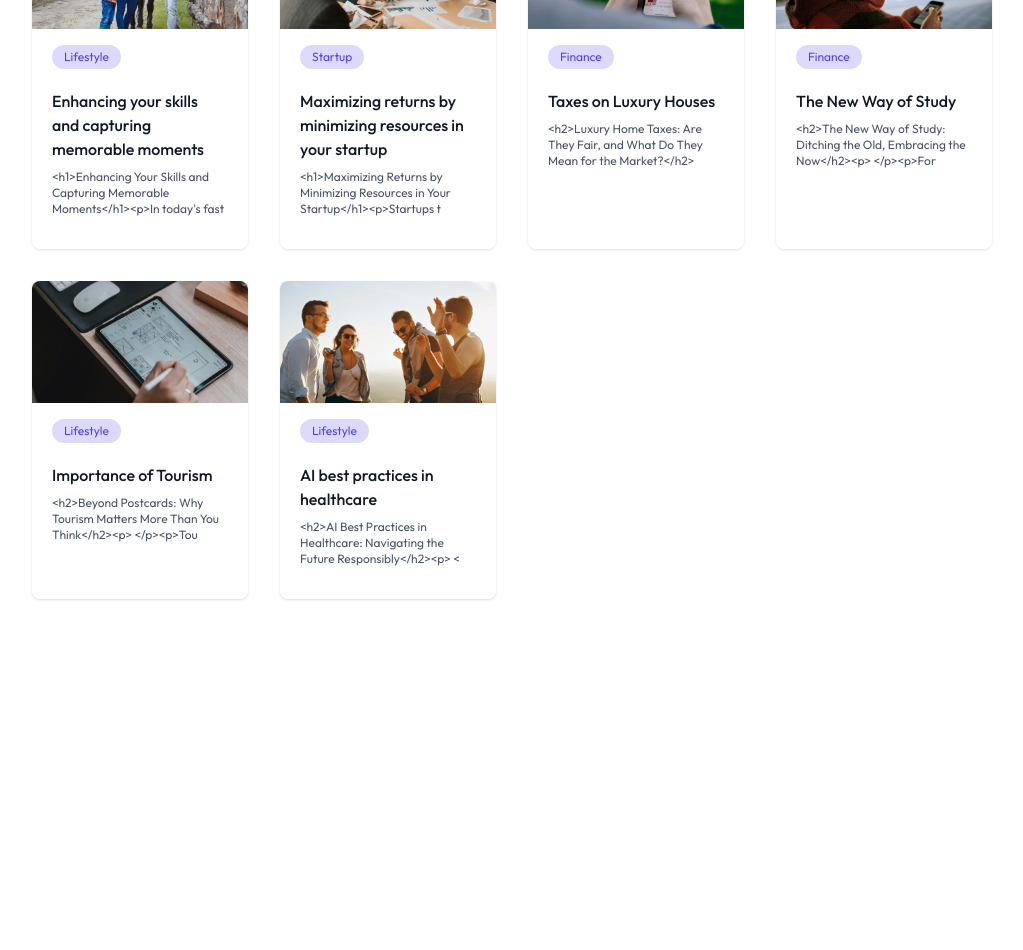
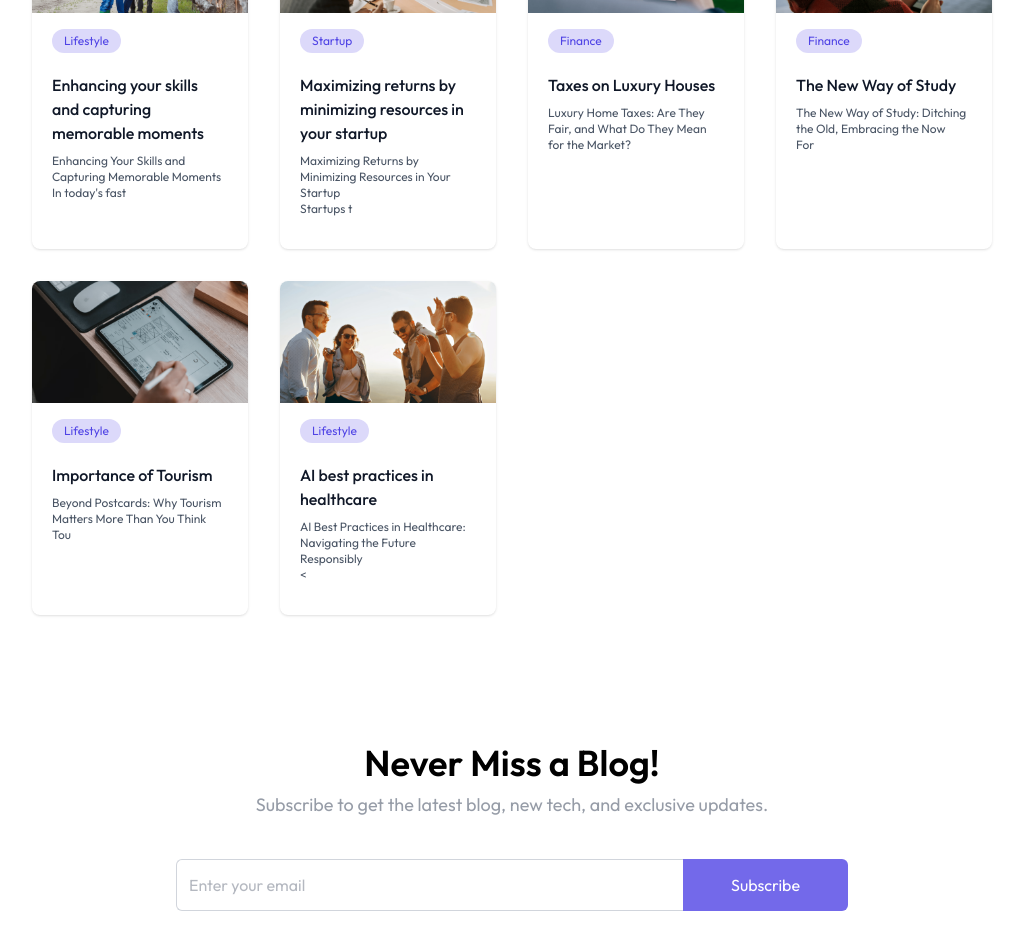
Before and after one commit to Suryapratap01/BlogNew, a React (Vite) app in the folder Blog/client/: page / in a window 1280 px wide. Shown: the part 1060-2010 px from the top of the page, without its empty margins (128-1151 px from the left). Before the commit the page ends 1755 px from the top, so only its background shows below. Built offline with nearby package versions, Linux system fonts and the light colour scheme.

Commit message:
Newsletter working

```diff
--- a/Blog/client/index.html
+++ b/Blog/client/index.html
@@ -2,7 +2,7 @@
 <html lang="en">
   <head>
     <meta charset="UTF-8" />
-    <link rel="icon" type="image/svg+xml" href="/favicon.svg" />
+    <link rel="icon" type="image/svg+xml" href="./src/assets/favicon.svg" />
     <meta name="viewport" content="width=device-width, initial-scale=1.0" />
     <title>Blog-GreatStack</title>
   </head>
--- a/Blog/client/src/App.jsx
+++ b/Blog/client/src/App.jsx
@@ -8,7 +8,7 @@ const App = () => {
     <div>
       <Routes>
         <Route path='/' element={<Home />} />
-        <Route path='/blog' element={<Blog />} />
+        <Route path='/blog/:id' element={<Blog />} />
       </Routes>
       {/* <h1>My Blog</h1> */}
     </div>
--- a/Blog/client/src/components/BlogCard.jsx
+++ b/Blog/client/src/components/BlogCard.jsx
@@ -10,7 +10,7 @@ const BlogCard = ({blog}) => {
         <span className='ml-5 mt-4 px-3 py-1 inline-block bg-primary/20 rounded-full text-primary text-xs'>{category}</span>
         <div className='p-5'>
             <h5 className='mb-2 font-medium text-gray-900'>{title}</h5>
-            <p className='mb-3 text-xs text-gray-600'>{description.slice(0,80)}</p>
+            <p className='mb-3 text-xs text-gray-600' dangerouslySetInnerHTML={{ __html: description.slice(0,80) }}></p>
         </div>
     </div>
   )
--- /dev/null
+++ b/Blog/client/src/components/Newsletter.jsx
@@ -0,0 +1,16 @@
+import React from 'react'
+
+const Newsletter = () => {
+  return (
+    <div className='flex flex-col items-center justify-center text-center space-y-2 my-32'>
+        <h1 className="md:text-4xl text-2xl font-semibold">Never Miss a Blog!</h1>
+        <p className='md:text-lg text-gray-500/70 pb-8'>Subscribe to get the latest blog, new tech, and exclusive updates.</p>
+        <form className='flex items-center justify-between max-w-2xl w-full md:h-13 h-12'>
+            <input type="email" placeholder='Enter your email' required className='border border-gray-300 rounded-md h-full border-r-0 outline-none w-full rounded-r-none px-3 text-gray-500' />
+            <button type='submit' className='md:px-12 px-8 h-full text-white bg-primary/80 hover:bg-primary transition-all cursor-pointer rounded-md rounded-l-none'>Subscribe</button>
+        </form>
+    </div>
+  )
+}
+
+export default Newsletter
--- a/Blog/client/src/pages/Home.jsx
+++ b/Blog/client/src/pages/Home.jsx
@@ -3,6 +3,7 @@ import Navbar from '../components/Navbar'
 import Header from '../components/Header'
 import BlogList from '../components/BlogList'
 import BlogCard from '../components/BlogCard'
+import Newsletter from '../components/NewsLetter'
 
 const Home = () => {
   return (
@@ -10,6 +11,7 @@ const Home = () => {
         <Navbar />
         <Header />
         <BlogList />
+        <Newsletter />
         {/* <BlogCard /> */}
     </>
 
```
